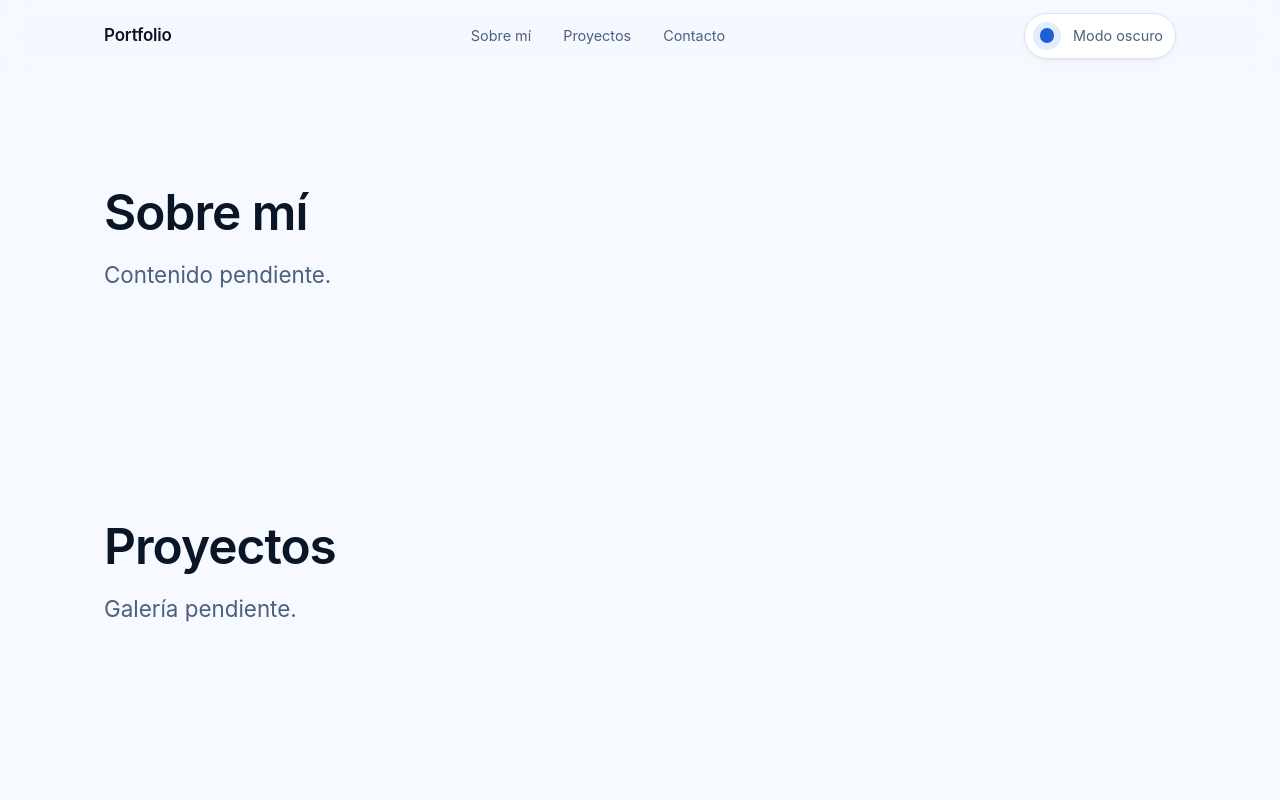
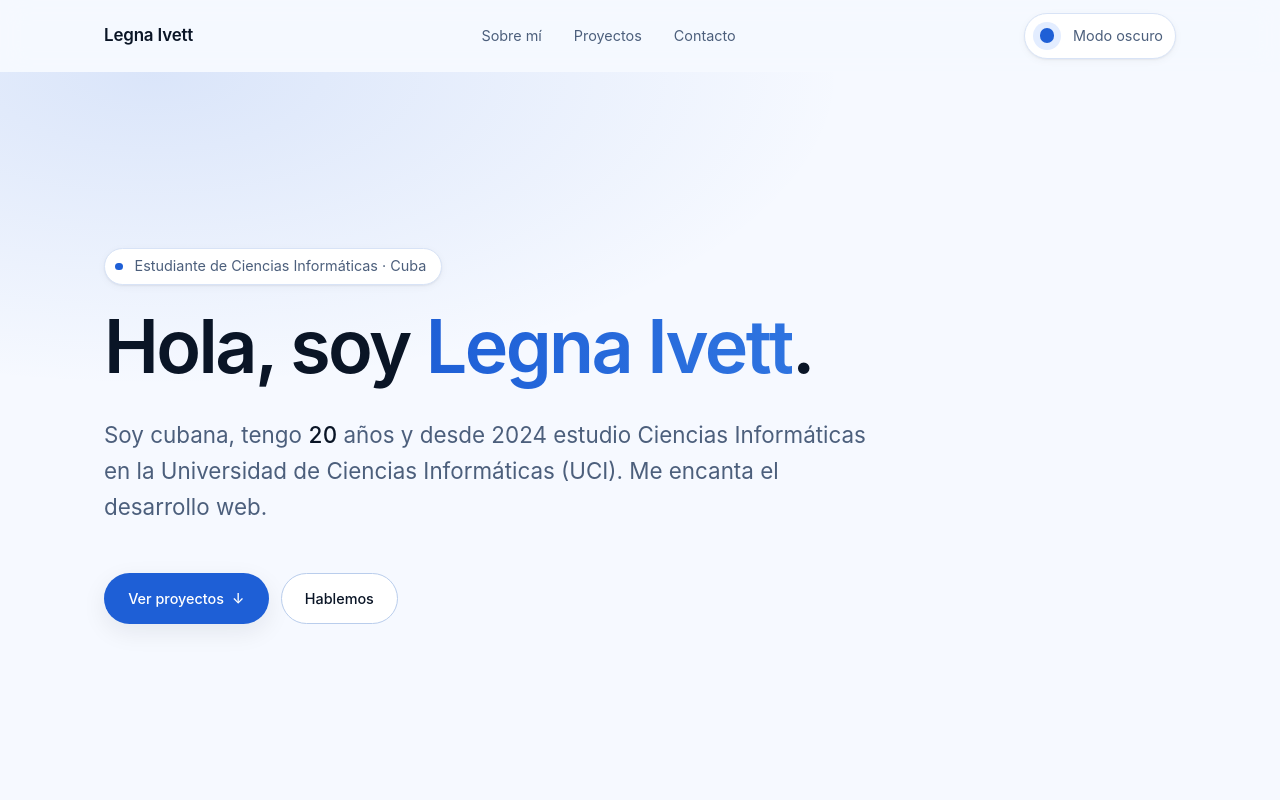
Before and after one commit to legnadevcu/legnadev-portfolio, a plain HTML site: page index.html in a window 1280 px wide. Shown: the top 800 px of the page. Drawn offline with Linux system fonts and the light colour scheme.

Commit message:
feat: add hero section with dynamic age

```diff
--- a/index.html
+++ b/index.html
@@ -3,8 +3,11 @@
   <head>
     <meta charset="utf-8" />
     <meta name="viewport" content="width=device-width, initial-scale=1" />
-    <title>Portfolio</title>
-    <meta name="description" content="Portfolio personal: proyectos, perfil y contacto." />
+    <title>Legna Ivett — Desarrollo web</title>
+    <meta
+      name="description"
+      content="Portfolio de Legna Ivett, estudiante de Ciencias Informáticas en la UCI (Cuba) y desarrolladora web."
+    />
     <meta name="color-scheme" content="light dark" />
 
     <link rel="preconnect" href="https://fonts.googleapis.com" />
@@ -31,13 +34,12 @@
       })();
     </script>
   </head>
-  <body>
+  <body data-birth-year="2006">
     <a class="skip-link" href="#contenido">Saltar al contenido</a>
 
     <header class="site-header">
       <div class="container site-header__inner">
-        <!-- PHASE 1: real name / wordmark -->
-        <a class="wordmark" href="#inicio">Portfolio</a>
+        <a class="wordmark" href="#sobre-mi">Legna Ivett</a>
 
         <nav class="site-nav" aria-label="Navegación principal">
           <a href="#sobre-mi">Sobre mí</a>
@@ -58,11 +60,30 @@
     </header>
 
     <main id="contenido">
-      <!-- PHASE 1: intro / about -->
-      <section class="section" id="sobre-mi" aria-labelledby="sobre-mi-title">
+      <section class="hero" id="sobre-mi" aria-labelledby="hero-title">
         <div class="container">
-          <h1 class="section__title" id="sobre-mi-title">Sobre mí</h1>
-          <p class="section__lead">Contenido pendiente.</p>
+          <p class="hero__eyebrow">
+            <span class="hero__dot" aria-hidden="true"></span>
+            Estudiante de Ciencias Informáticas · Cuba
+          </p>
+
+          <h1 class="hero__title" id="hero-title">
+            Hola, soy <span class="hero__name">Legna Ivett</span>.
+          </h1>
+
+          <p class="hero__lead">
+            Soy cubana, tengo <span data-age>20</span> años y desde 2024 estudio
+            Ciencias Informáticas en la Universidad de Ciencias Informáticas
+            (UCI). Me encanta el desarrollo web.
+          </p>
+
+          <div class="hero__actions">
+            <a class="button button--primary" href="#proyectos">
+              Ver proyectos
+              <span aria-hidden="true">↓</span>
+            </a>
+            <a class="button button--ghost" href="#contacto">Hablemos</a>
+          </div>
         </div>
       </section>
 
@@ -85,7 +106,7 @@
 
     <footer class="site-footer">
       <div class="container site-footer__inner">
-        <p>&copy; <span data-year>2026</span> — Portfolio</p>
+        <p>&copy; <span data-year>2026</span> — Legna Ivett</p>
       </div>
     </footer>
 
--- a/script.js
+++ b/script.js
@@ -1,8 +1,11 @@
 const STORAGE_KEY = "theme";
+
 const root = document.documentElement;
 const toggle = document.querySelector("[data-theme-toggle]");
 const toggleLabel = document.querySelector("[data-theme-label]");
 const yearSlot = document.querySelector("[data-year]");
+const ageSlots = document.querySelectorAll("[data-age]");
+const birthYear = Number(document.body.dataset.birthYear);
 
 const isDark = () => root.dataset.theme === "dark";
 
@@ -26,8 +29,23 @@ function setTheme(theme, { persist = true } = {}) {
   try {
     localStorage.setItem(STORAGE_KEY, theme);
   } catch (error) {
-    /* storage unavailable: theme still applies for this visit */
+    /* storage unavailable: the theme still applies for this visit */
   }
+}
+
+/**
+ * Derives the current age from the birth year declared on <body>.
+ * It runs on every page load, so the number stays correct as years pass
+ * without touching the markup again.
+ */
+function renderAge() {
+  if (!Number.isFinite(birthYear) || birthYear <= 0) return;
+
+  const age = new Date().getFullYear() - birthYear;
+
+  ageSlots.forEach((slot) => {
+    slot.textContent = String(age);
+  });
 }
 
 toggle?.addEventListener("click", () => {
@@ -38,4 +56,5 @@ if (yearSlot) {
   yearSlot.textContent = String(new Date().getFullYear());
 }
 
+renderAge();
 applyTheme(isDark() ? "dark" : "light");
--- a/styles.css
+++ b/styles.css
@@ -54,8 +54,10 @@
   --text-subtle: #7b8ca6;
   --accent: #1e5fd6;
   --accent-hover: #17479f;
+  --accent-alt: #2f74e0;
   --accent-soft: #e3edff;
   --accent-contrast: #ffffff;
+  --accent-glow: rgba(30, 95, 214, 0.13);
   --shadow-sm: 0 1px 2px rgba(10, 21, 38, 0.06),
     0 2px 8px rgba(10, 21, 38, 0.04);
   --shadow-md: 0 8px 24px rgba(10, 21, 38, 0.08);
@@ -76,8 +78,10 @@
   --text-subtle: #6d7f9c;
   --accent: #5b9dff;
   --accent-hover: #86b6ff;
+  --accent-alt: #a8ccff;
   --accent-soft: #10203a;
   --accent-contrast: #04101f;
+  --accent-glow: rgba(91, 157, 255, 0.16);
   --shadow-sm: 0 1px 2px rgba(0, 0, 0, 0.5);
   --shadow-md: 0 8px 24px rgba(0, 0, 0, 0.45);
   --shadow-lg: 0 24px 60px rgba(0, 0, 0, 0.55);
@@ -202,6 +206,147 @@ button {
 
 .skip-link:focus-visible {
   transform: translateY(0);
+}
+
+/* ==========================================================================
+   Hero
+   ========================================================================== */
+
+.hero {
+  display: flex;
+  align-items: center;
+  min-height: calc(100dvh - var(--header-height));
+  padding-block: var(--space-7);
+  background-image: radial-gradient(
+    75% 60% at 12% 0%,
+    var(--accent-glow),
+    transparent 72%
+  );
+}
+
+.hero .container {
+  width: 100%;
+}
+
+.hero__eyebrow {
+  display: inline-flex;
+  align-items: center;
+  gap: var(--space-2);
+  padding: 0.35rem 0.9rem 0.35rem 0.65rem;
+  border: 1px solid var(--border);
+  border-radius: var(--radius-full);
+  background-color: var(--bg-elevated);
+  color: var(--text-muted);
+  font-size: var(--step--1);
+  box-shadow: var(--shadow-sm);
+}
+
+.hero__dot {
+  flex: none;
+  width: 0.45rem;
+  height: 0.45rem;
+  border-radius: var(--radius-full);
+  background-color: var(--accent);
+  animation: hero-dot-pulse 2.6s var(--ease) infinite;
+}
+
+@keyframes hero-dot-pulse {
+  0% {
+    box-shadow: 0 0 0 0 var(--accent-glow);
+  }
+  60% {
+    box-shadow: 0 0 0 0.4rem transparent;
+  }
+  100% {
+    box-shadow: 0 0 0 0 transparent;
+  }
+}
+
+.hero__title {
+  margin-top: var(--space-4);
+  font-size: var(--step-4);
+  line-height: 1.04;
+  letter-spacing: -0.035em;
+}
+
+.hero__name {
+  background-image: linear-gradient(
+    100deg,
+    var(--accent) 0%,
+    var(--accent-alt) 100%
+  );
+  -webkit-background-clip: text;
+  background-clip: text;
+  color: transparent;
+}
+
+.hero__lead {
+  margin-top: var(--space-5);
+  max-width: 54ch;
+  color: var(--text-muted);
+  font-size: var(--step-1);
+  line-height: 1.6;
+}
+
+.hero__lead [data-age] {
+  color: var(--text);
+  font-weight: 500;
+  font-variant-numeric: tabular-nums;
+}
+
+.hero__actions {
+  display: flex;
+  flex-wrap: wrap;
+  gap: var(--space-2);
+  margin-top: var(--space-6);
+}
+
+/* ==========================================================================
+   Buttons
+   ========================================================================== */
+
+.button {
+  display: inline-flex;
+  align-items: center;
+  gap: var(--space-1);
+  padding: 0.8rem 1.45rem;
+  border: 1px solid transparent;
+  border-radius: var(--radius-full);
+  font-size: var(--step--1);
+  font-weight: 500;
+  white-space: nowrap;
+  transition: background-color var(--dur) var(--ease),
+    border-color var(--dur) var(--ease), color var(--dur) var(--ease),
+    transform var(--dur) var(--ease), box-shadow var(--dur) var(--ease);
+}
+
+.button:hover {
+  transform: translateY(-1px);
+}
+
+.button:active {
+  transform: translateY(0);
+}
+
+.button--primary {
+  background-color: var(--accent);
+  color: var(--accent-contrast);
+  box-shadow: var(--shadow-md);
+}
+
+.button--primary:hover {
+  background-color: var(--accent-hover);
+}
+
+.button--ghost {
+  border-color: var(--border-strong);
+  background-color: var(--bg-elevated);
+  color: var(--text);
+}
+
+.button--ghost:hover {
+  border-color: var(--accent);
+  color: var(--accent);
 }
 
 /* ==========================================================================
```
